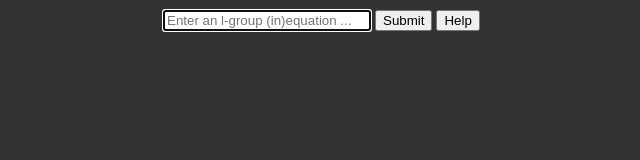
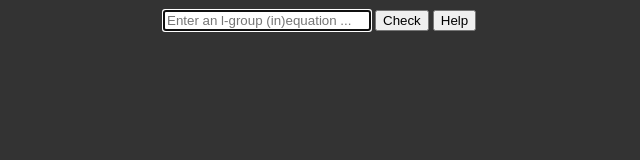
Before and after one commit to raw-bacon/raw-validity-webapp, a website built with webpack: page static/index.html in a window 1280 px wide. Shown: the full height of the page, 227-867 px from the left. Built offline with nearby package versions, Linux system fonts and the light colour scheme.

Commit message:
maybe fix

```diff
--- a/static/index.html
+++ b/static/index.html
@@ -6,10 +6,10 @@
   </head>
   <body style="background: #333; color: #fff; width: 500px; margin: 10px auto">
     <script src="index.js"></script>
-    <form id="form">
-      <input style="width:200px" type="text" id="text_box" placeholder="Enter an l-group (in)equation ...">
-      <input type="submit">
-      <button id="help_button">Help</button>
-    </form>
+      <form id="form">
+        <input style="width:200px" type="text" id="text_box" placeholder="Enter an l-group (in)equation ...">
+        <button type="submit" value="Check">Check</button>
+        <button id="help_button" type="button">Help</button>
+      </form>
   </body>
 </html>
```
